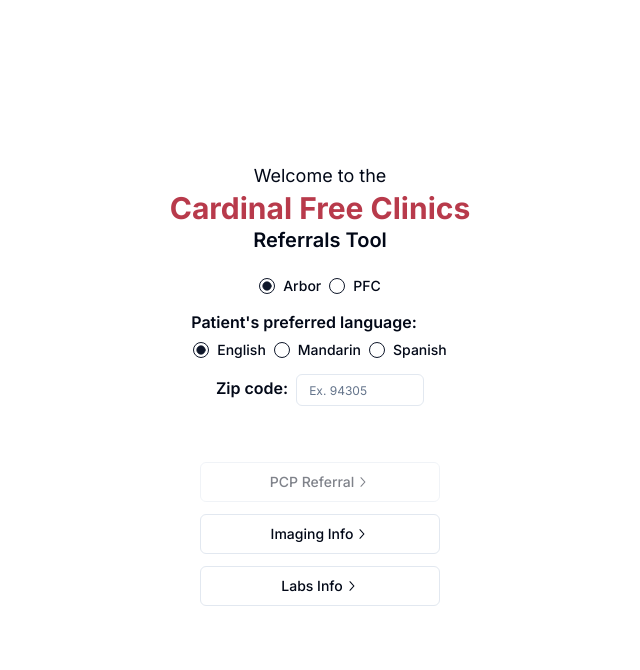
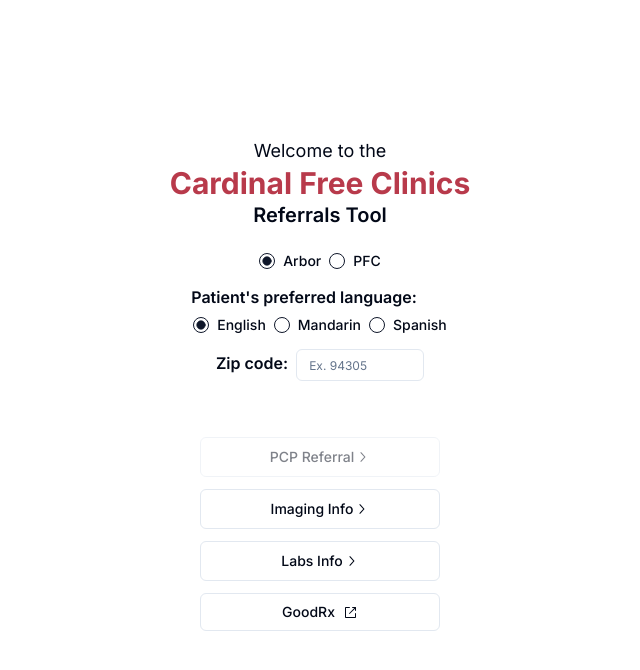
Before and after one commit to rpark23/cfc-tool, a Next.js app: page / in a window 1280 px wide. Shown: the top 670 px of the page, without its empty margins (320-960 px from the left). Built offline with nearby package versions, Linux system fonts and the light colour scheme.

Commit message:
goodrx link

```diff
--- a/src/app/page.js
+++ b/src/app/page.js
@@ -4,7 +4,7 @@ import { Button } from "@/components/ui/button"
 import { Label } from "@/components/ui/label"
 import { RadioGroup, RadioGroupItem } from "@/components/ui/radio-group"
 import { Input } from "@/components/ui/input"
-import { ChevronRightIcon } from "@radix-ui/react-icons"
+import { ChevronRightIcon, ExternalLinkIcon } from "@radix-ui/react-icons"
 import { Toggle } from "@/components/ui/toggle"
 import { ToggleGroup, ToggleGroupItem } from "@/components/ui/toggle-group"
 import { Tooltip, TooltipContent, TooltipProvider, TooltipTrigger} from "@/components/ui/tooltip"
@@ -134,6 +134,12 @@ export default function Home() {
           <ToggleGroupItem variant="outline" value="Labs" className="mt-2 w-60">
             Labs Info <ChevronRightIcon className="h-4 w-4" />
           </ToggleGroupItem>
+
+          <a className="flex items-center justify-center mt-2 w-60 border border-solid rounded-md py-2 hover:bg-slate-100	"
+          href="https://www.goodrx.com/" target="_blank">
+            <p className="text-sm font-medium">GoodRx</p>
+            <ExternalLinkIcon className="ml-2" />
+          </a>
         </ToggleGroup>
       </div>
       {view ?
```
